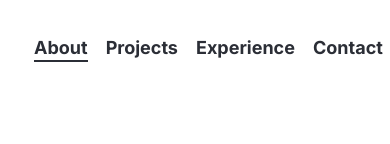
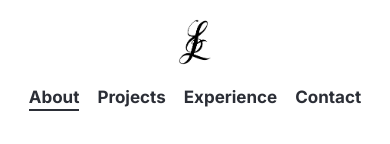
Before and after one commit to LeviBrunelle/Streamlit_Portfolio, a website built with Vite: page index.html in a window 390 px wide. Shown: the top 144 px of the page. Built offline with nearby package versions, Linux system fonts and the light colour scheme.

Commit message:
added mobile navbar wrapping

```diff
--- a/public/css/theme.css
+++ b/public/css/theme.css
@@ -489,3 +489,37 @@ details.card .thumb img{ width: 100%; height: auto; display: block; border-radiu
   .lb-backdrop{ padding: 12px; }
   .lb-close{ top: 12px; right: 12px; width: 44px; height: 44px; line-height: 44px; font-size: 26px; }
 }
+
+/* When the navbar wraps, center the logo above the links */
+@media (max-width: 680px){
+  header.site-nav{
+    flex-wrap: wrap;
+  }
+
+  /* Brand gets its own row, centered */
+  header.site-nav .brand{
+    flex: 0 0 100%;
+    display: flex;
+    justify-content: center;
+    align-items: center;
+    margin-bottom: 10px;          /* space between logo and links */
+  }
+
+  /* Links on second row, centered */
+  header.site-nav .links{
+    flex: 0 0 100%;
+    display: flex;
+    justify-content: center;
+    flex-wrap: wrap;
+    gap: 12px 18px;
+  }
+}
+
+/* Optional: extra-tight phones */
+@media (max-width: 420px){
+  :root{
+    --logo-size: 48px;
+    --nav-font-size: 17px;
+    --nav-gap: 14px;
+  }
+}
```
